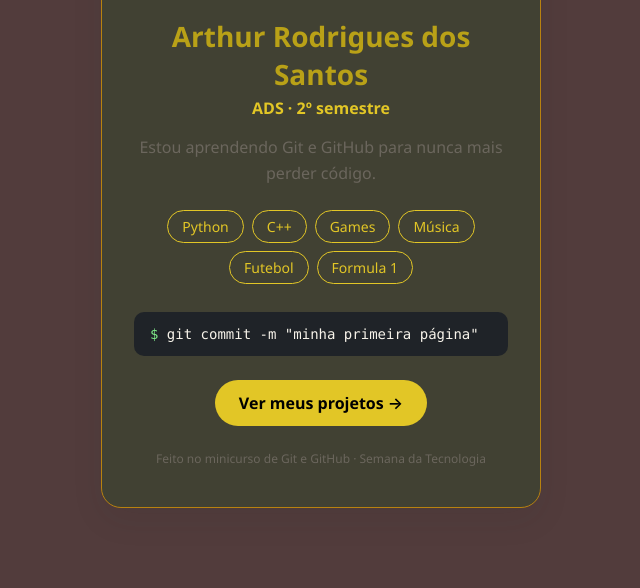
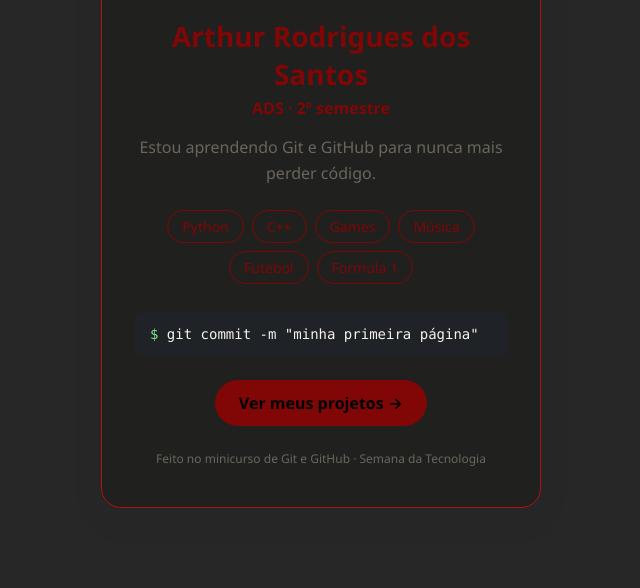
Before and after one commit to ArthurSantos1206/minicurso-git, a plain HTML site: page index.html in a window 1280 px wide. Shown: the part 212-800 px from the top of the page, without its empty margins (319-959 px from the left). Drawn offline with Linux system fonts and the light colour scheme.

Commit message:
Testa nova cor

```diff
--- a/index.html
+++ b/index.html
@@ -6,9 +6,9 @@
   <title>Meu cartão</title>
   <style>
     :root {
-      --destaque: rgb(226, 198, 38);   /* troque esta cor! */
-      --fundo: #523c3c;
-      --cartao: #414133;
+      --destaque: rgb(129, 6, 6);   /* troque esta cor! */
+      --fundo: #272727;
+      --cartao: #20201e;
       --texto: #1F2328;
       --suave: #6B665D;
     }
@@ -27,7 +27,7 @@
       max-width: 440px;
       padding: 40px 32px;
       background: var(--cartao);
-      border: 1px solid #b8820f;
+      border: 1px solid #b80f0f;
       border-radius: 20px;
       box-shadow: 0 12px 32px rgba(31, 35, 40, 0.08);
       text-align: center;
@@ -44,7 +44,7 @@
       font-size: 32px;
       font-weight: 700;
     }
-    h1 { font-size: 28px; color: rgb(185, 161, 23); ;}
+    h1 { font-size: 28px; color:  rgb(129, 6, 6);}
     .curso { margin-top: 4px; color: var(--destaque); font-weight: 600; }
     .bio { margin: 16px 0 24px; color: var(--suave); line-height: 1.6; }
     .tags {
```
